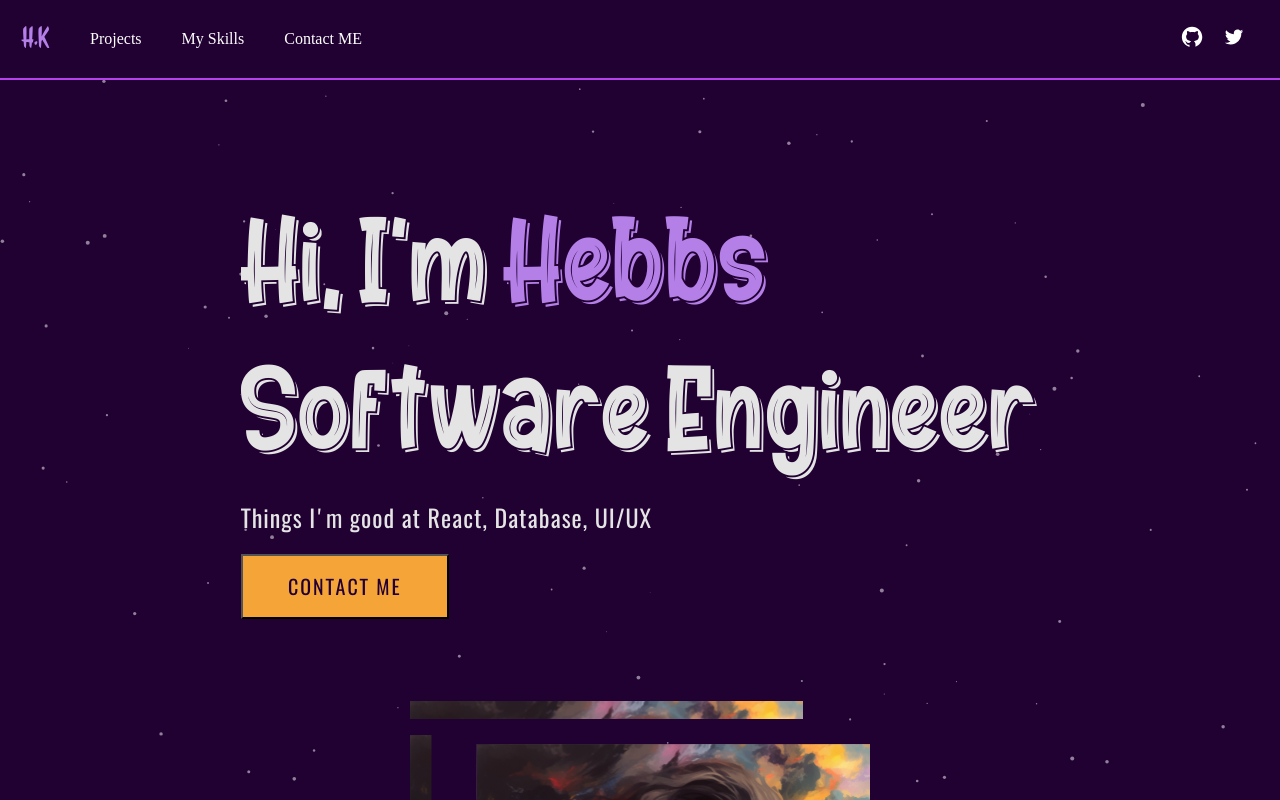
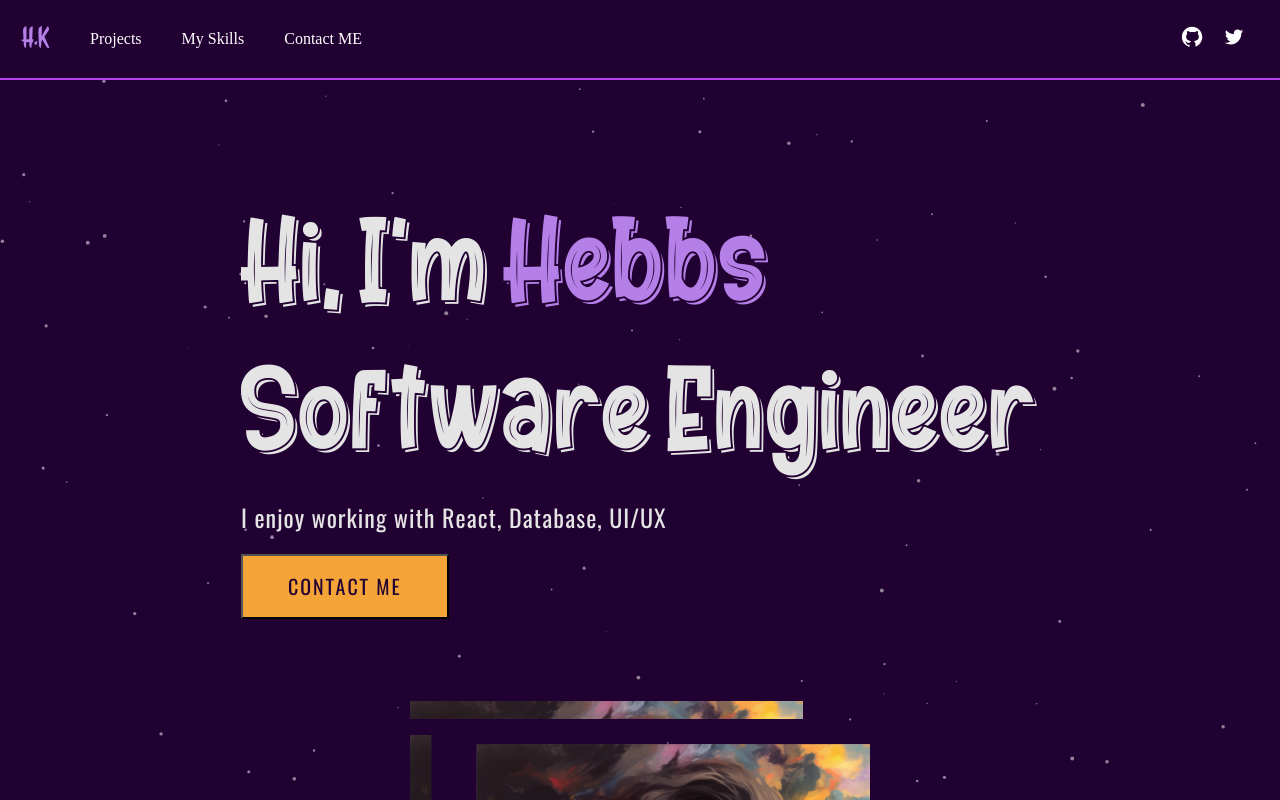
Before and after one commit to hebb00/portfolio, a Next.js app: page / in a window 1280 px wide. Shown: the top 800 px of the page. Built offline with nearby package versions, Linux system fonts and the light colour scheme.

Commit message:
modify hero text

```diff
--- a/components/Hero.tsx
+++ b/components/Hero.tsx
@@ -14,7 +14,7 @@ export default function Hero() {
             Hi, I'm <span>Hebbs
             </span> <br />Software Engineer
           </h1>
-          <p className="text">Things I'm good at React, Database, UI/UX
+          <p className="text">I enjoy working with React, Database, UI/UX
           </p>
           <a href="#contact">
             <motion.button
```
